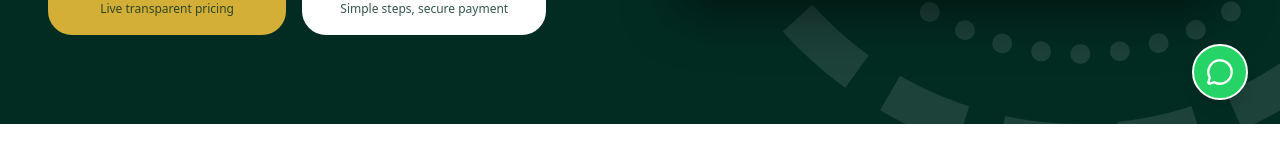
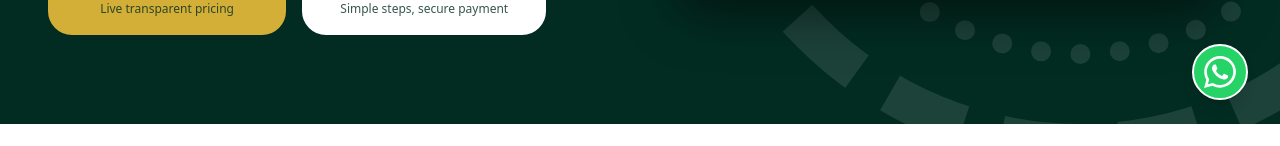
Before and after one commit to DeepakJaggupalli/rajgold, a Next.js app: page / in a window 1280 px wide. Shown: the part 596-742 px from the top of the page. Built offline with nearby package versions, Linux system fonts and the light colour scheme; a web font is replaced by a local one.

Commit message:
Replace chat icon with actual WhatsApp logo

```diff
--- a/src/app/page.tsx
+++ b/src/app/page.tsx
@@ -61,7 +61,9 @@
           whileTap={{ scale: 0.9 }}
           className="w-14 h-14 rounded-full bg-[#25D366] text-white flex items-center justify-center shadow-lg hover:shadow-xl transition-shadow border-2 border-white"
         >
-          <MessageCircle size={28} />
+          <svg xmlns="http://www.w3.org/2000/svg" width="32" height="32" viewBox="0 0 24 24" fill="currentColor" stroke="none">
+            <path d="M17.472 14.382c-.297-.149-1.758-.867-2.03-.967-.273-.099-.471-.148-.67.15-.197.297-.767.966-.94 1.164-.173.199-.347.223-.644.075-.297-.15-1.255-.463-2.39-1.475-.883-.788-1.48-1.761-1.653-2.059-.173-.297-.018-.458.13-.606.134-.133.298-.347.446-.52.149-.174.198-.298.298-.497.099-.198.05-.371-.025-.52-.075-.149-.669-1.612-.916-2.207-.242-.579-.487-.5-.669-.51a12.8 12.8 0 0 0-.57-.01c-.198 0-.52.074-.792.372-.272.297-1.04 1.016-1.04 2.479 0 1.462 1.065 2.875 1.213 3.074.149.198 2.096 3.2 5.077 4.487.709.306 1.262.489 1.694.625.712.227 1.36.195 1.871.118.571-.085 1.758-.719 2.006-1.413.248-.694.248-1.289.173-1.413-.074-.124-.272-.198-.57-.347m-5.421 7.403h-.004a9.87 9.87 0 0 1-5.031-1.378l-.361-.214-3.741.982.998-3.648-.235-.374a9.86 9.86 0 0 1-1.51-5.26c.001-5.45 4.436-9.884 9.888-9.884 2.64 0 5.122 1.03 6.988 2.898a9.825 9.825 0 0 1 2.893 6.994c-.003 5.45-4.437 9.884-9.885 9.884m8.413-18.297A11.815 11.815 0 0 0 12.05 0C5.495 0 .16 5.335.157 11.892c0 2.096.547 4.142 1.588 5.945L.057 24l6.305-1.654a11.882 11.882 0 0 0 5.683 1.448h.005c6.554 0 11.89-5.335 11.893-11.893a11.821 11.821 0 0 0-3.48-8.413Z"/>
+          </svg>
         </motion.a>
 
         {/* Back to Top */}
```
